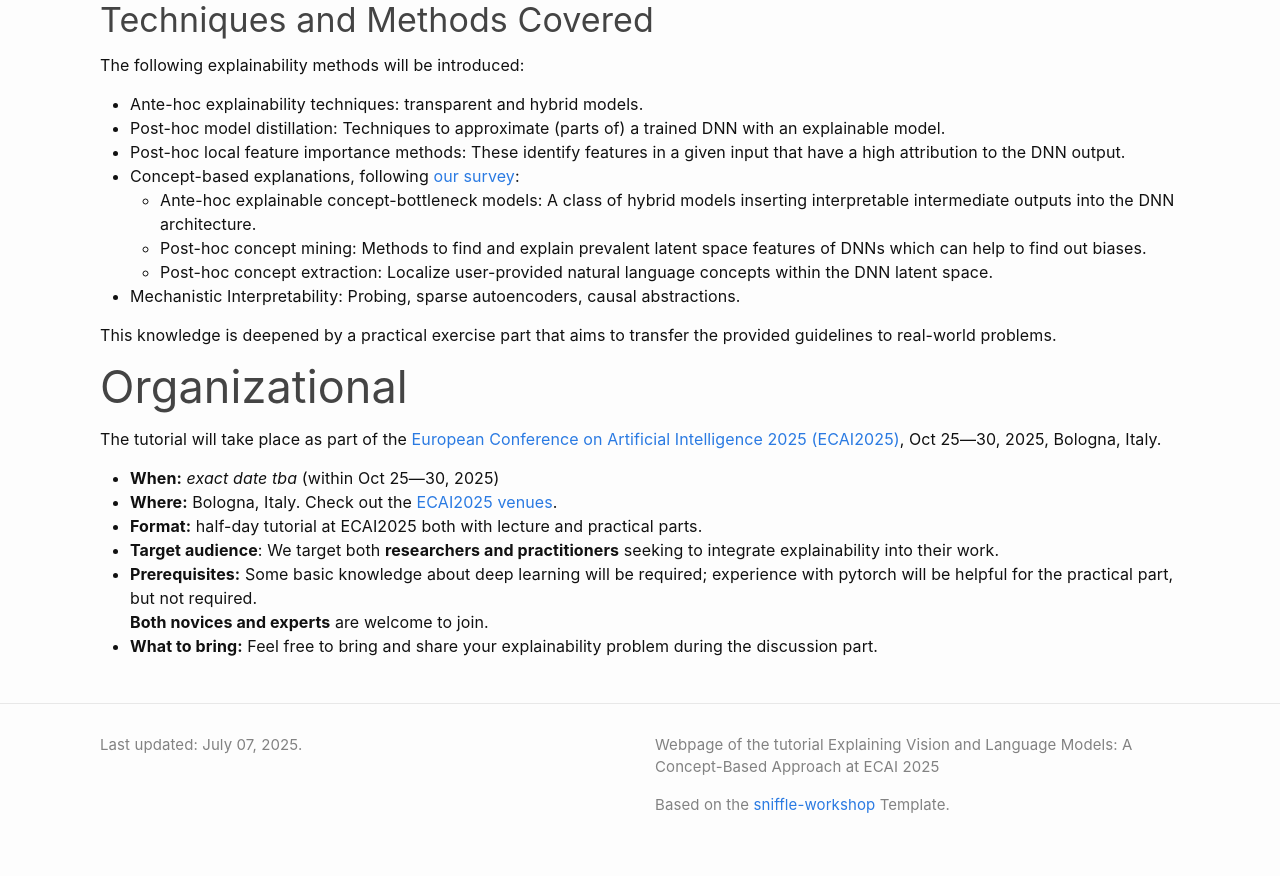
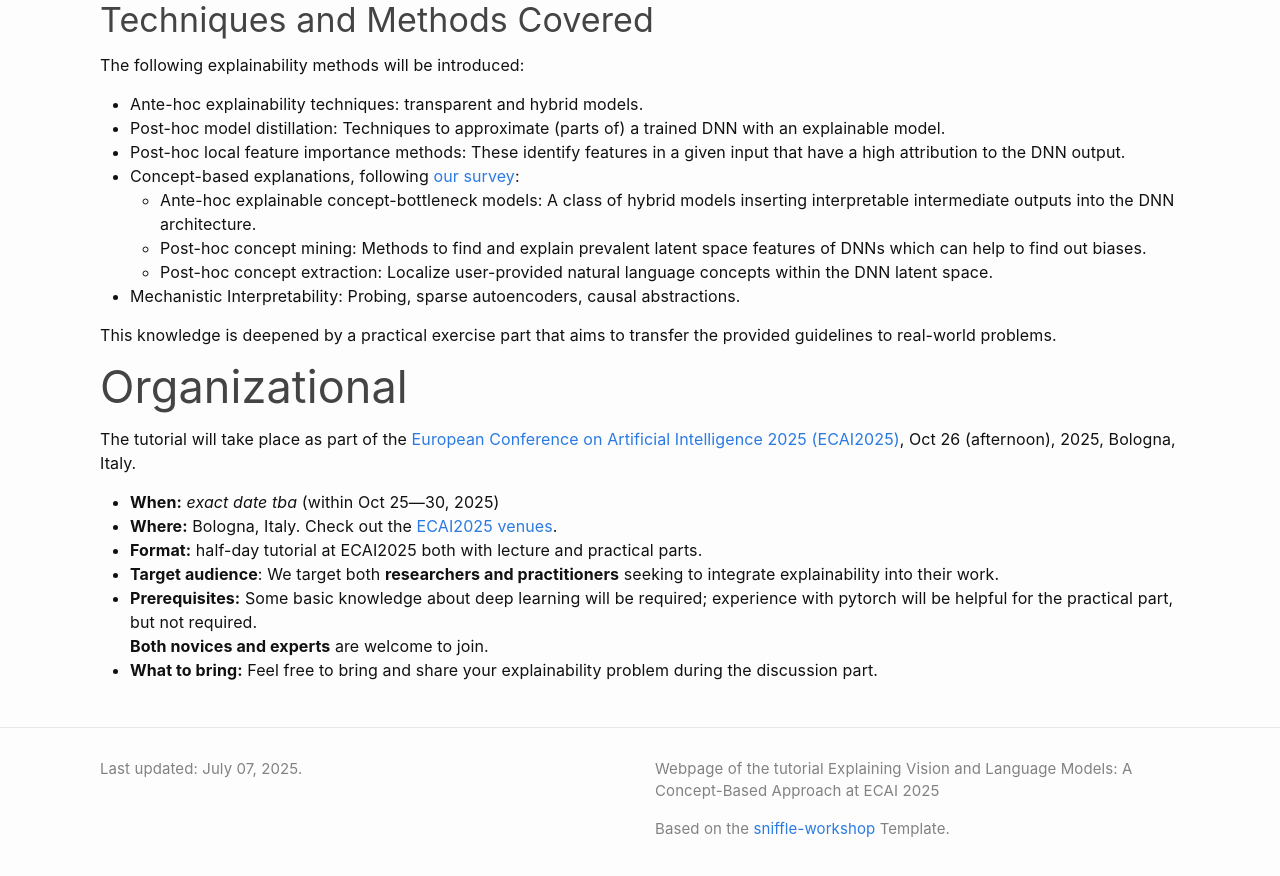
Before and after one commit to gesina/c-xai-tutorial, a Jekyll site: the page built from index.md, in a window 1280 px wide and 900 px high, scrolled down 753 px. Shown: the top 876 px of the window. Built offline with Jekyll 4.4.1, drawn with Linux system fonts in a browser that asks for light colours.

Commit message:
Update index.md
Precise date

```diff
--- a/index.md
+++ b/index.md
@@ -54,7 +54,7 @@ DNNs which can help to find out biases.
 This knowledge is deepened by a practical exercise part that aims to transfer the provided guidelines to real-world problems.
 
 ## Organizational
-The tutorial will take place as part of the [European Conference on Artificial Intelligence 2025 (ECAI2025)](https://ecai2025.eu), Oct 25—30, 2025, Bologna, Italy.
+The tutorial will take place as part of the [European Conference on Artificial Intelligence 2025 (ECAI2025)](https://ecai2025.eu), Oct 26 (afternoon), 2025, Bologna, Italy.
 
 - **When:** *exact date tba* (within Oct 25—30, 2025) <!-- TODO-->
 - **Where:** Bologna, Italy. Check out the [ECAI2025 venues](https://ecai2025.org/venues/).
```
